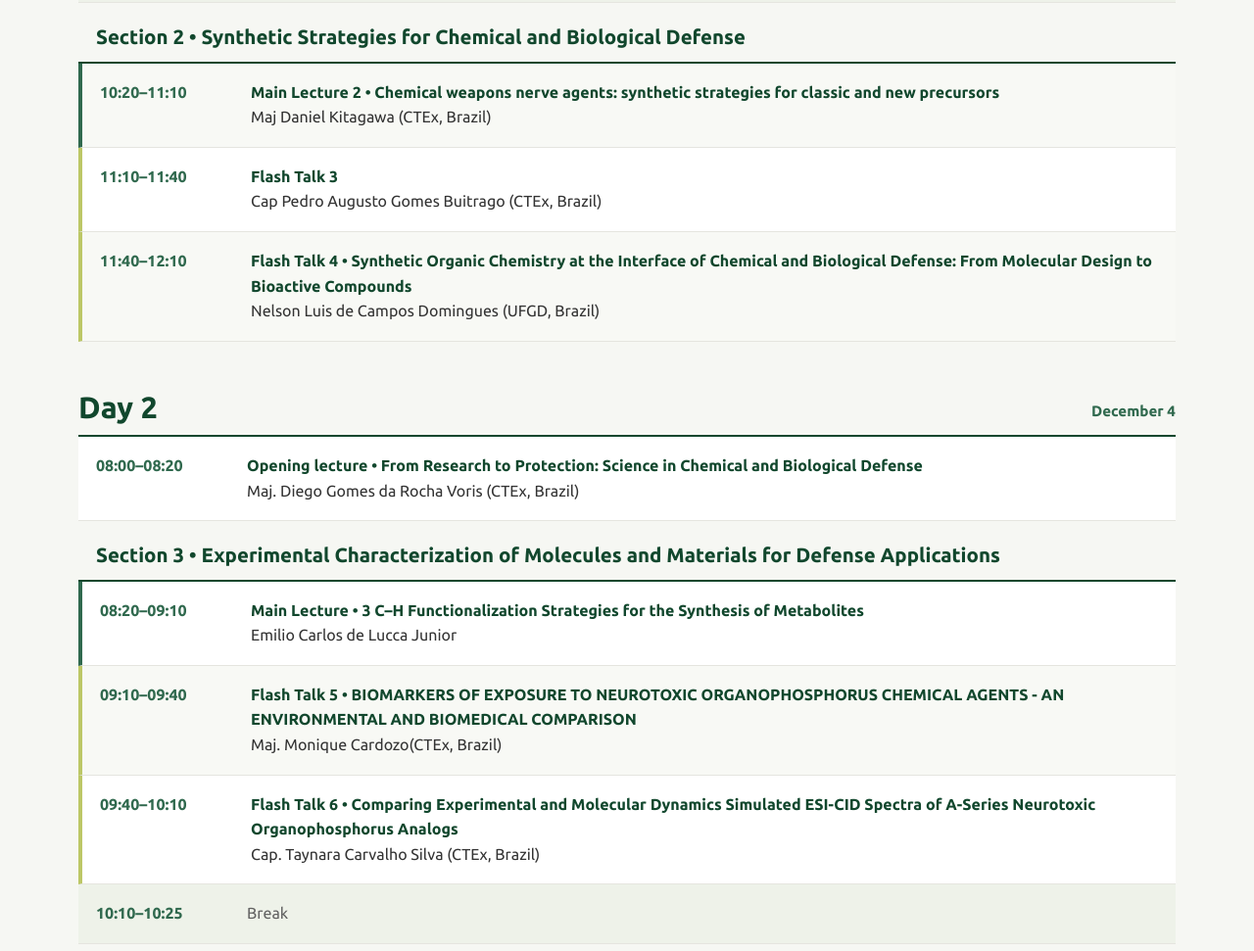
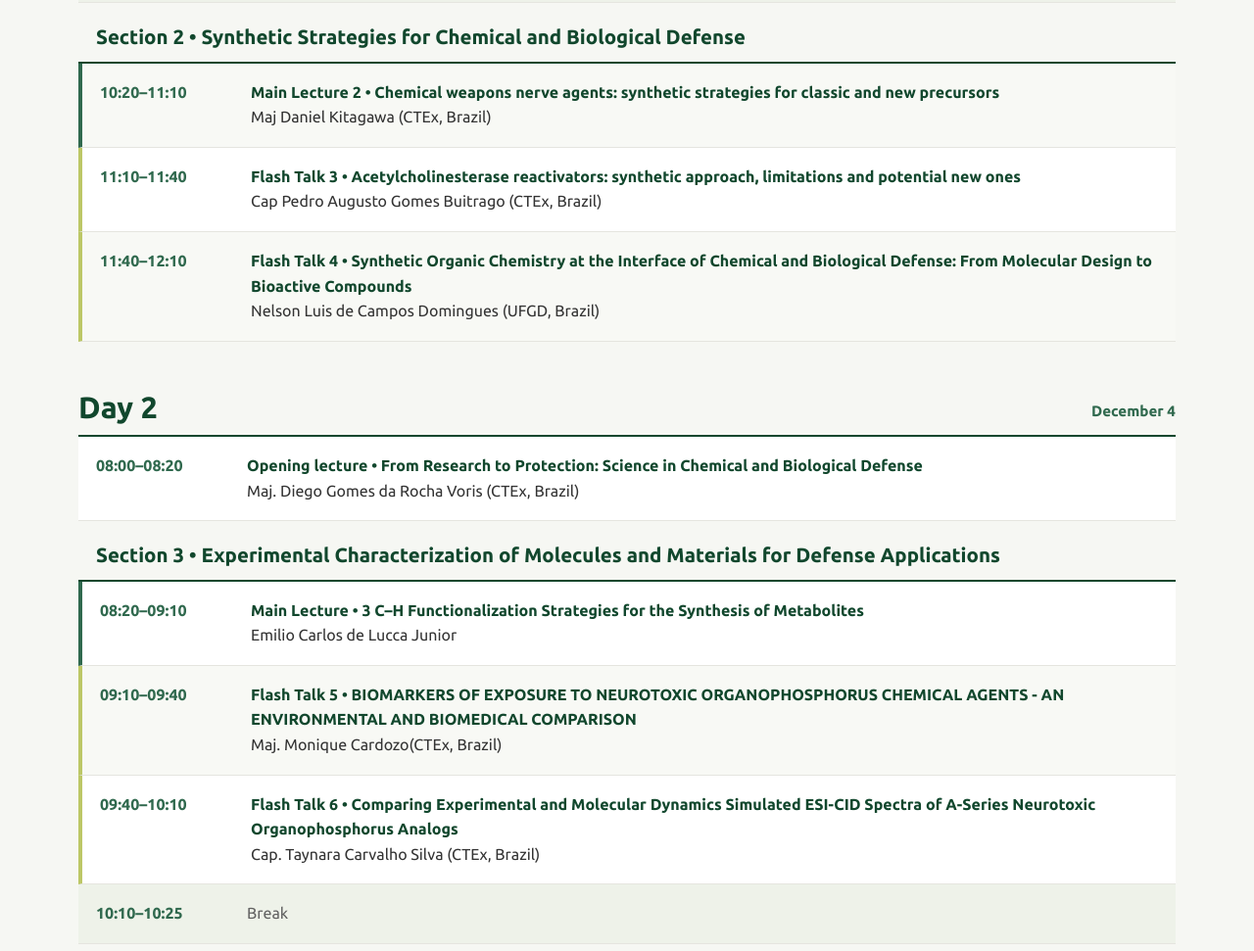
Before and after one commit to INCT-defesa/workshopDQB_2026, a plain HTML site: page programacao.html in a window 1280 px wide. Shown: the part 1047-2018 px from the top of the page at 98% size. Drawn offline with Linux system fonts and the light colour scheme.

Commit message:
Update programacao.html

```diff
--- a/programacao.html
+++ b/programacao.html
@@ -247,7 +247,7 @@
 
         <div class="schedule-row flash-talk">
           <div class="schedule-time">11:10–11:40</div>
-          <div><strong>Flash Talk 3 </strong> <br>
+          <div><strong>Flash Talk 3 • Acetylcholinesterase reactivators: synthetic approach, limitations and potential new ones </strong> <br>
              Cap Pedro Augusto Gomes Buitrago (CTEx, Brazil)
           </div>
         </div>
```
